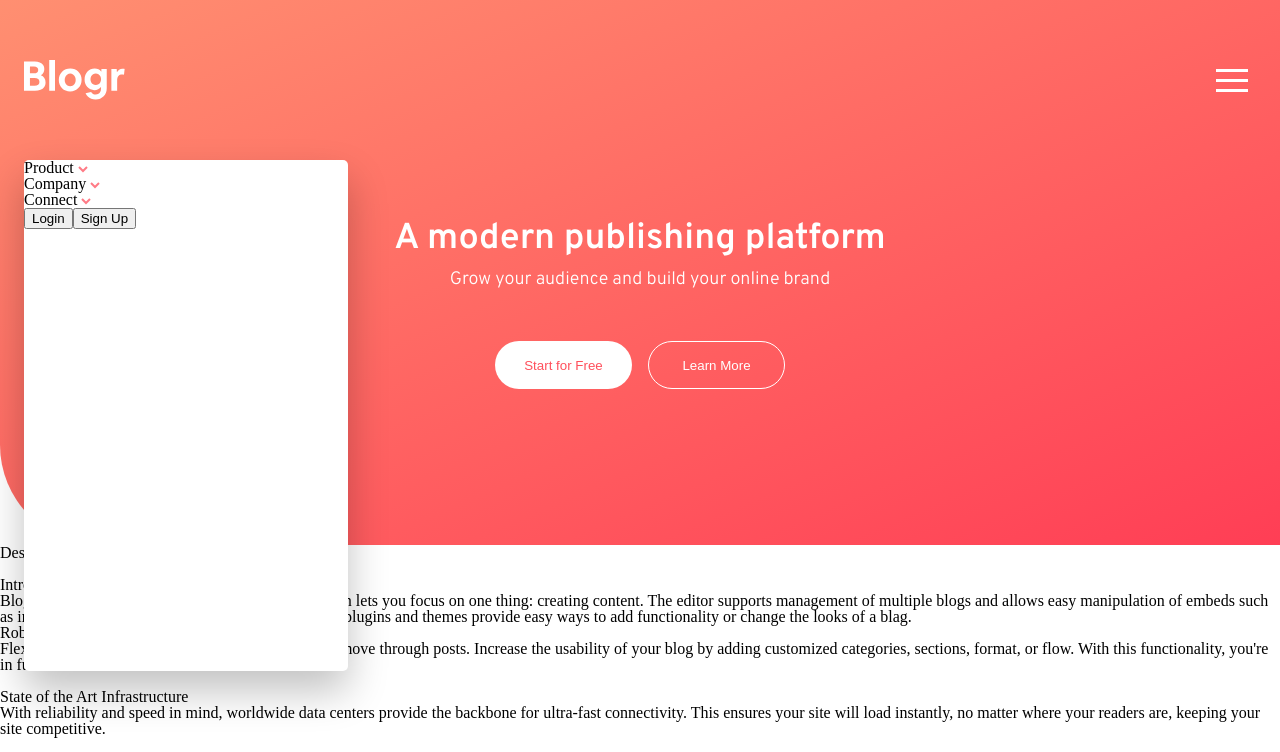
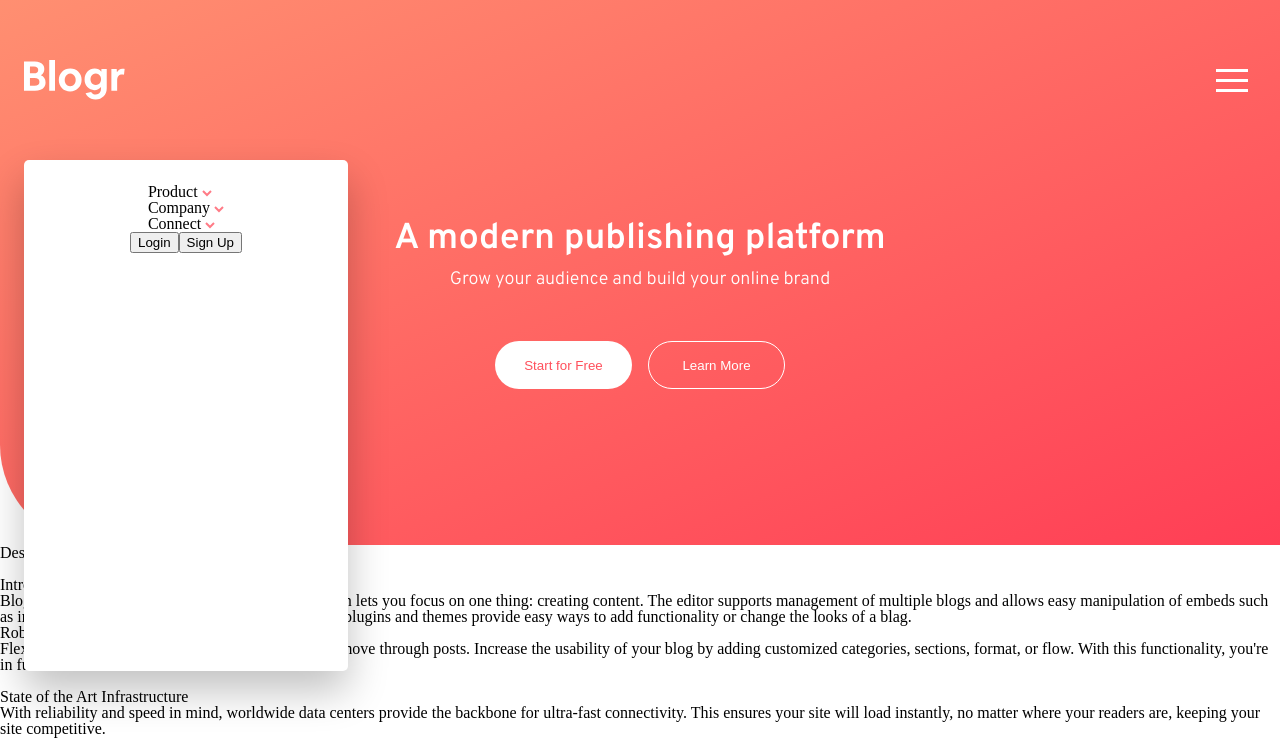
Before and after one commit to romofel/fm-blogr_landing_page, a React (Create React App) app: page / in a window 1280 px wide. Shown: the top 752 px of the page. Built offline with nearby package versions, Linux system fonts and the light colour scheme.

Commit message:
Add padding and flex center all the contents in the hover menu

```diff
--- a/src/App.css
+++ b/src/App.css
@@ -144,11 +144,15 @@ nav {
 .hover-menu {
   position: absolute;
   left: 1.5rem;
+  display: flex;
+  flex-direction: column;
+  align-items: center;
   background-color: white;
   width: 20.25rem;
   height: 511px;
   border-radius: 5px;
   box-shadow: 0 20px 40px rgba(0 0 0 / 24.34%);
+  padding-top: 1.5rem;
 }
 
 .nav-bar {
```
